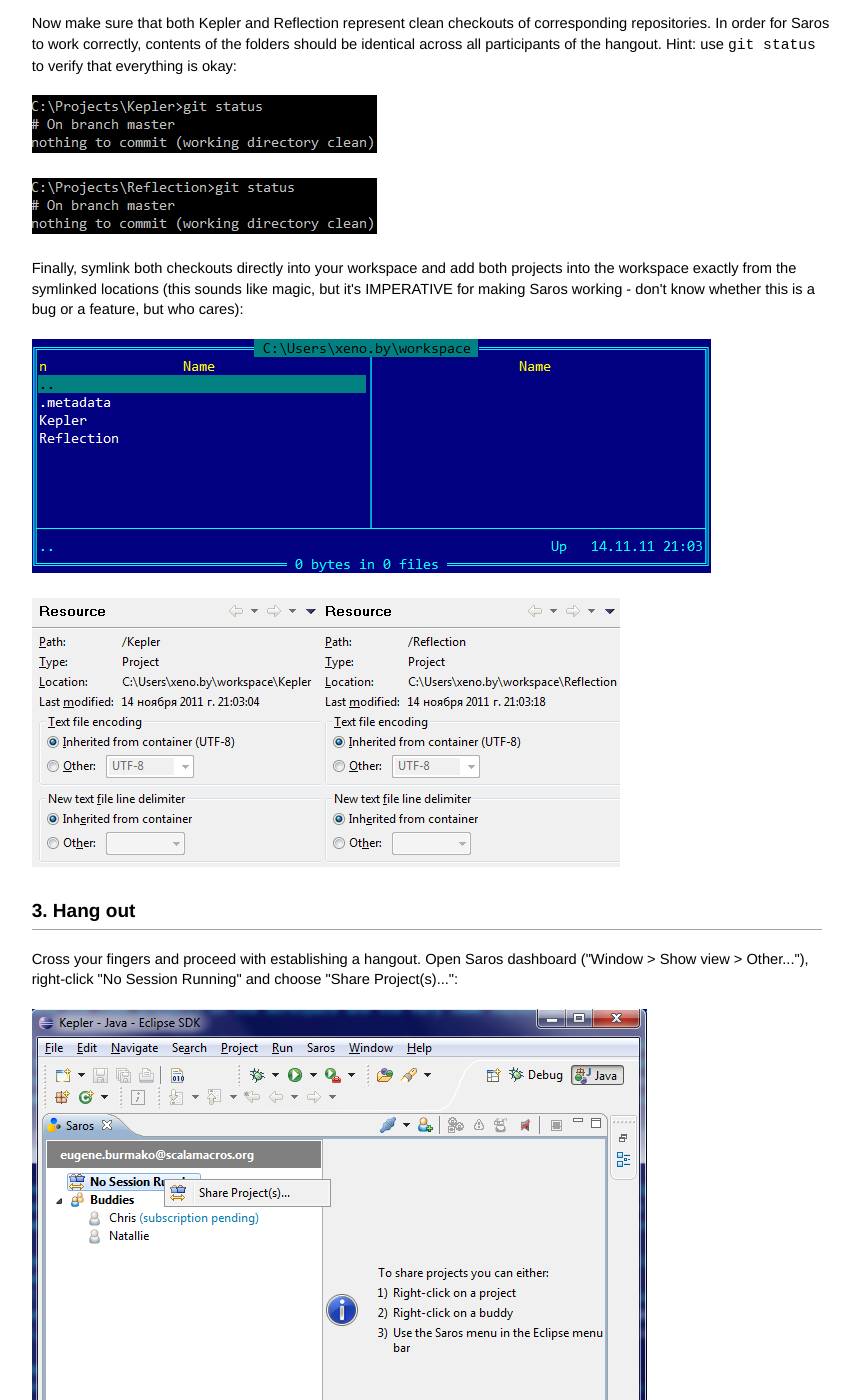
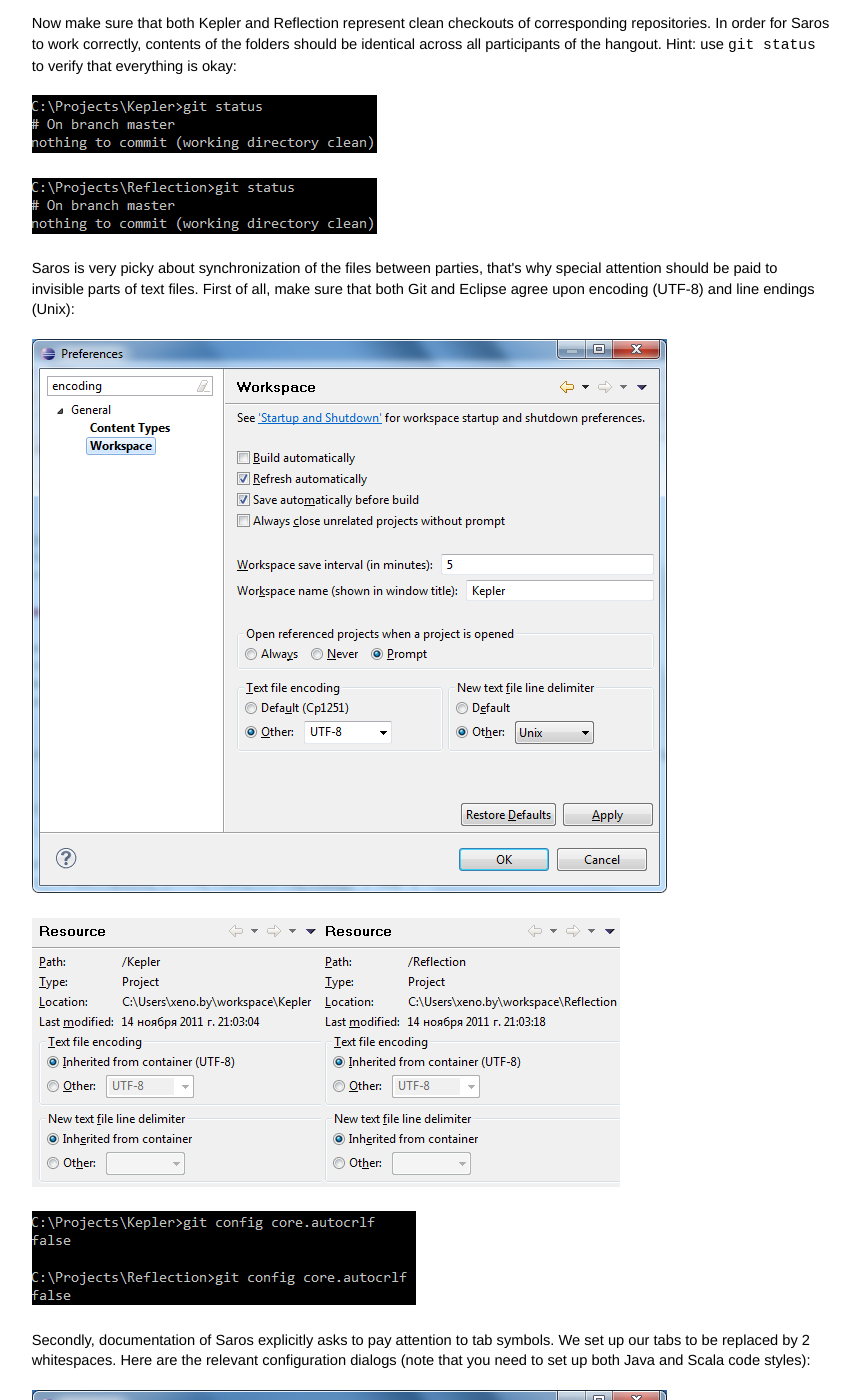
Before and after one commit to scalamacros/scalamacros.github.com, a Jekyll site: the page built from hangout.html, in a window 1280 px wide and 1400 px high, scrolled down 6637 px. Shown: the whole window, without its empty margins (274-1134 px from the left). Built offline with Jekyll 4.4.1, drawn with Linux system fonts in a browser that asks for light colours; comment, search, counter and statistics services are not loaded.

Commit message:
updated hangout guide with info about tabs, eolns and encodings

```diff
--- a/hangout.html
+++ b/hangout.html
@@ -88,11 +88,24 @@
 <p><a href="/media/images/hangout/workspace-step1.png"><img src="/media/images/hangout/workspace-step1.png" /></a></p>
 <p><a href="/media/images/hangout/workspace-step2.png"><img src="/media/images/hangout/workspace-step2.png" /></a></p>
 
+<p>Saros is very picky about synchronization of the files between parties, that's why special attention should be paid to invisible parts of text files.
+First of all, make sure that both Git and Eclipse agree upon encoding (UTF-8) and line endings (Unix):</p>
+
+<p><a href="/media/images/hangout/workspace-step3.png"><img src="/media/images/hangout/workspace-step3.png" /></a></p>
+<p><a href="/media/images/hangout/workspace-step4.png"><img src="/media/images/hangout/workspace-step4.png" /></a></p>
+<p><a href="/media/images/hangout/workspace-step5.png"><img src="/media/images/hangout/workspace-step5.png" /></a></p>
+
+<p>Secondly, documentation of Saros explicitly asks to pay attention to tab symbols. We set up our tabs to be replaced by 2 whitespaces.
+Here are the relevant configuration dialogs (note that you need to set up both Java and Scala code styles):</p>
+
+<p><a href="/media/images/hangout/workspace-step6.png"><img src="/media/images/hangout/workspace-step6.png" /></a></p>
+<p><a href="/media/images/hangout/workspace-step7.png"><img src="/media/images/hangout/workspace-step7.png" /></a></p>
+<p><a href="/media/images/hangout/workspace-step8.png"><img src="/media/images/hangout/workspace-step8.png" /></a></p>
+
 <p>Finally, symlink both checkouts directly into your workspace and add both projects into the workspace exactly from the symlinked locations
 (this sounds like magic, but it's IMPERATIVE for making Saros working - don't know whether this is a bug or a feature, but who cares):</p>
 
-<p><a href="/media/images/hangout/workspace-step3.png"><img src="/media/images/hangout/workspace-step3.png" /></a></p>
-<p><a href="/media/images/hangout/workspace-step4.png"><img src="/media/images/hangout/workspace-step4.png" /></a></p>
+<p><a href="/media/images/hangout/workspace-step9.png"><img src="/media/images/hangout/workspace-step9.png" /></a></p>
 
 <h2>3. Hang out</h2>
 
```
Also changed, not shown: media/images/hangout/workspace-step3.png, media/images/hangout/workspace-step5.png (added), media/images/hangout/workspace-step6.png (added), media/images/hangout/workspace-step7.png (added), media/images/hangout/workspace-step8.png (added), media/images/hangout/workspace-step9.png (added).
